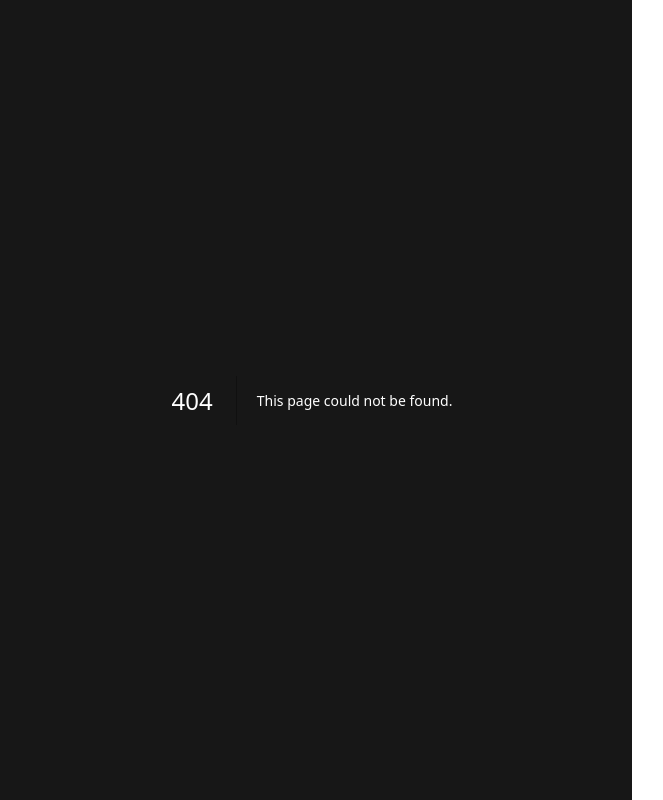
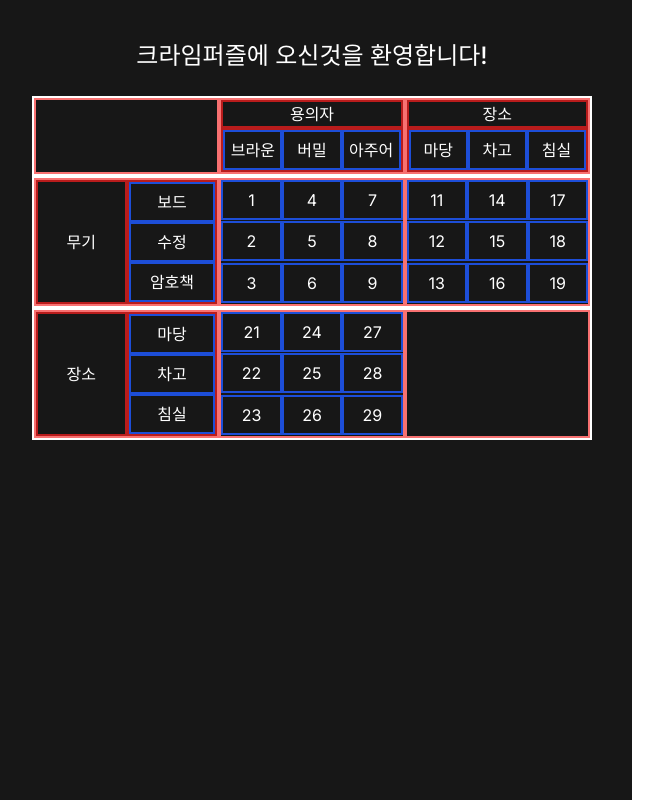
Before and after one commit to volant97/Carrot-Market-Reloaded, a Next.js app: page /crimepuzzle in a window 1280 px wide. Before the commit this address had no page. Shown: the whole page, without its empty margins (8-671 px from the left). Built offline with nearby package versions, Linux system fonts and the light colour scheme.

Commit message:
[TEST] cp.0.0 crime puzzle 테스트 제작

```diff
--- /dev/null
+++ b/app/crimepuzzle/page.tsx
@@ -0,0 +1,112 @@
+import React from "react";
+
+const box1 = "flex w-full border-2 border-white";
+const box2 = "flex w-full border-2 border-red-400";
+const box2_col = "flex flex-col w-full border-2 border-red-400";
+const box2_grid =
+  "grid grid-rows-3 grid-flow-col w-full border-2 border-red-400";
+const box3 = "flex w-full border-2 border-red-700";
+const box3_col = "flex flex-col w-full border-2 border-red-700";
+const box0 =
+  "flex justify-center items-center w-full h-10 border-2 border-blue-700";
+
+const center = "justify-center items-center";
+
+const arr1 = [1, 2, 3, 4, 5, 6, 7, 8, 9];
+const arr2 = [11, 12, 13, 14, 15, 16, 17, 18, 19];
+const arr3 = [21, 22, 23, 24, 25, 26, 27, 28, 29];
+
+export default function page() {
+  return (
+    <div className="flex flex-col items-center gap-6 p-10">
+      <h1 className="font-medium text-2xl">
+        크라임퍼즐에 오신것을 환영합니다!
+      </h1>
+      <div className="flex flex-col w-full h-full">
+        {/* 1단 */}
+        <div className={`${box1}`}>
+          {/* 1구역 */}
+          <div className={`${box2_col}`}></div>
+
+          {/* 2구역 */}
+          <div className={`${box2_col}`}>
+            <div className={`${box3} ${center}`}>용의자</div>
+            <div className={`${box3}`}>
+              <div className={`${box0}`}>브라운</div>
+              <div className={`${box0}`}>버밀</div>
+              <div className={`${box0}`}>아주어</div>
+            </div>
+          </div>
+
+          {/* 3구역 */}
+          <div className={`${box2_col}`}>
+            <div className={`${box3} ${center}`}>장소</div>
+            <div className={`${box3}`}>
+              <div className={`${box0}`}>마당</div>
+              <div className={`${box0}`}>차고</div>
+              <div className={`${box0}`}>침실</div>
+            </div>
+          </div>
+        </div>
+
+        {/* 2단 */}
+        <div className={`${box1}`}>
+          {/* 4구역 */}
+          <div className={`${box2}`}>
+            <div className={`${box3} ${center}`}>무기</div>
+            <div className={`${box3_col}`}>
+              <div className={`${box0}`}>보드</div>
+              <div className={`${box0}`}>수정</div>
+              <div className={`${box0}`}>암호책</div>
+            </div>
+          </div>
+
+          {/* 5구역 */}
+          <div className={`${box2_grid}`}>
+            {arr1.map((v, i) => (
+              <div key={i} className={`${box0}`}>
+                {v}
+              </div>
+            ))}
+          </div>
+
+          {/* 6구역 */}
+          <div className={`${box2_grid}`}>
+            {arr2.map((v, i) => (
+              <div key={i} className={`${box0}`}>
+                {v}
+              </div>
+            ))}
+          </div>
+        </div>
+
+        {/* 3단 */}
+        <div className="flex">
+          <div className={`${box1}`}>
+            {/* 7구역 */}
+            <div className={`${box2}`}>
+              <div className={`${box3} ${center}`}>장소</div>
+              <div className={`${box3_col}`}>
+                <div className={`${box0}`}>마당</div>
+                <div className={`${box0}`}>차고</div>
+                <div className={`${box0}`}>침실</div>
+              </div>
+            </div>
+
+            {/* 8구역 */}
+            <div className={`${box2_grid}`}>
+              {arr3.map((v, i) => (
+                <div key={i} className={`${box0}`}>
+                  {v}
+                </div>
+              ))}
+            </div>
+
+            {/* 9구역 */}
+            <div className={`${box2_col}`}></div>
+          </div>
+        </div>
+      </div>
+    </div>
+  );
+}
```
Also changed, not shown: 1 other file (tests, documents, lock files or other folders).
